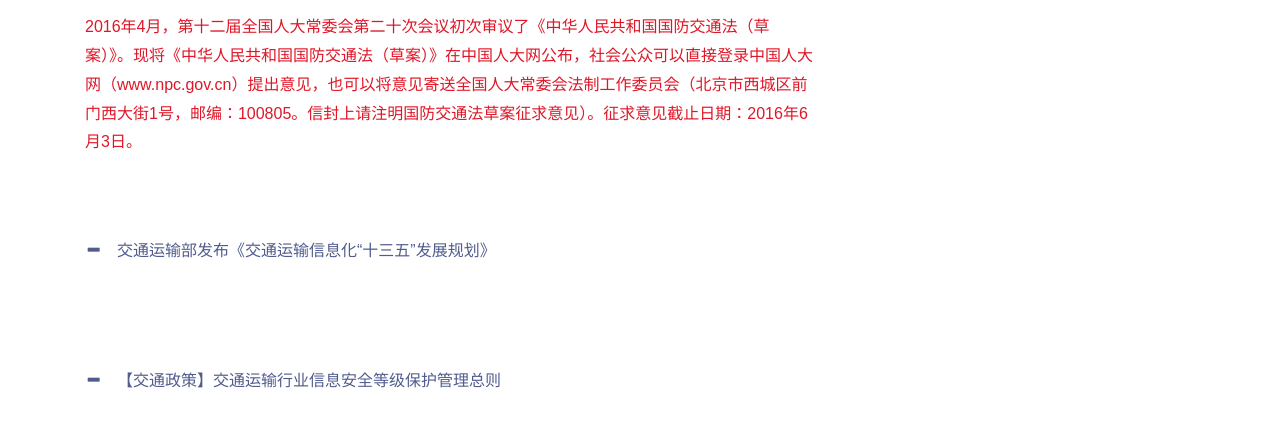
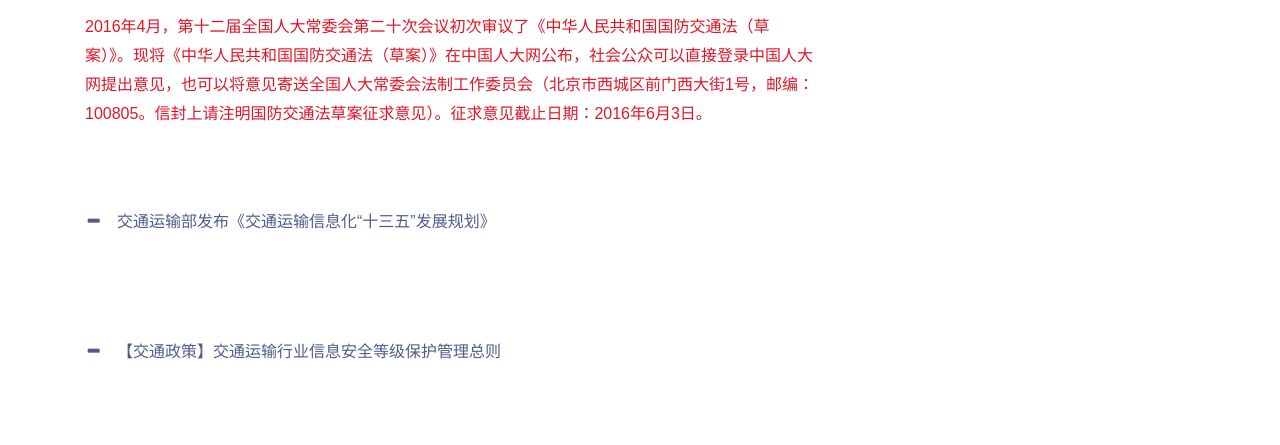
Before and after one commit to helloweiqiang/jt-safety, a plain HTML site: page about.html in a window 1280 px wide. Shown: the part 355-800 px from the top of the page. Drawn offline with Linux system fonts and the light colour scheme.

Commit message:
删除政策标准内的敏感词

```diff
--- a/about.html
+++ b/about.html
@@ -113,7 +113,7 @@
 				<div class="about-bottom-grids">
 					<div class="col-md-8 about-bottom-grid-right">
 						<h3>国防交通法（草案)</h3>
-						<h4> 2016年4月，第十二届全国人大常委会第二十次会议初次审议了《中华人民共和国国防交通法（草案）》。现将《中华人民共和国国防交通法（草案）》在中国人大网公布，社会公众可以直接登录中国人大网（www.npc.gov.cn）提出意见，也可以将意见寄送全国人大常委会法制工作委员会（北京市西城区前门西大街1号，邮编：100805。信封上请注明国防交通法草案征求意见）。征求意见截止日期：2016年6月3日。</h4>
+						<h4> 2016年4月，第十二届全国人大常委会第二十次会议初次审议了《中华人民共和国国防交通法（草案）》。现将《中华人民共和国国防交通法（草案）》在中国人大网公布，社会公众可以直接登录中国人大网提出意见，也可以将意见寄送全国人大常委会法制工作委员会（北京市西城区前门西大街1号，邮编：100805。信封上请注明国防交通法草案征求意见）。征求意见截止日期：2016年6月3日。</h4>
 					<div class="panel-group" role="tablist" aria-multiselectable="true">
 						<div id="rules">
 					<div class="panel panel-default" >
```
